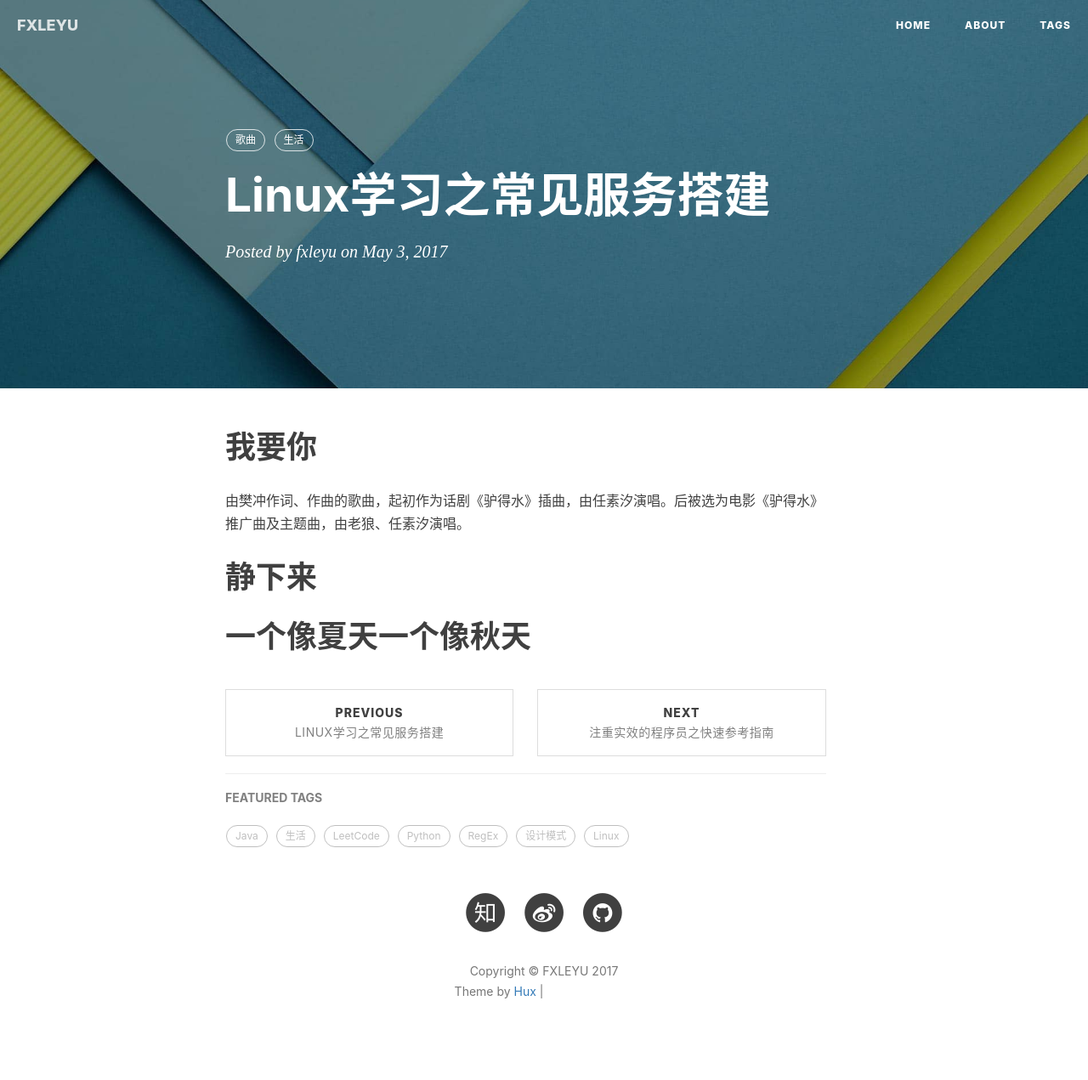
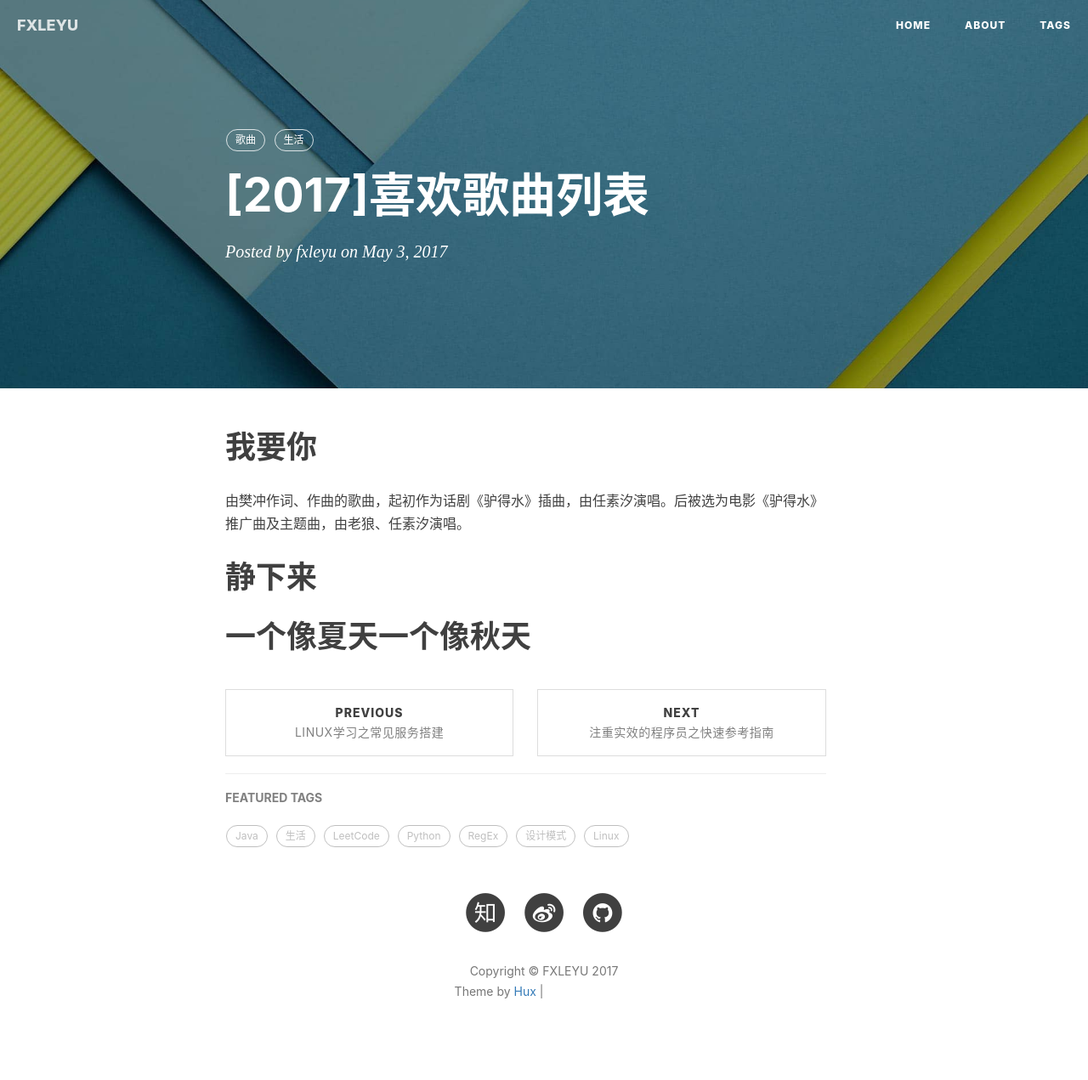
Before and after one commit to fxleyu/fxleyu.github.io, a Jekyll site: the page built from _posts/2017-05-03-the-song-of-2017.md, in a window 1280 px wide. Shown: the whole page at 85% size. Built offline with Jekyll 4.4.1, drawn with Linux system fonts in a browser that asks for light colours; nearby versions of some CDN libraries; comment, search, counter and statistics services are not loaded; grey boxes are pictures that could not be loaded.

Commit message:
UPDATE the title

```diff
--- a/_posts/2017-05-03-the-song-of-2017.md
+++ b/_posts/2017-05-03-the-song-of-2017.md
@@ -1,6 +1,6 @@
 ---
 layout   : post
-title    : "Linux学习之常见服务搭建"
+title    : "[2017]喜欢歌曲列表"
 date     : 2017-05-03 23:34:00
 author   : fxleyu
 tags:
```
